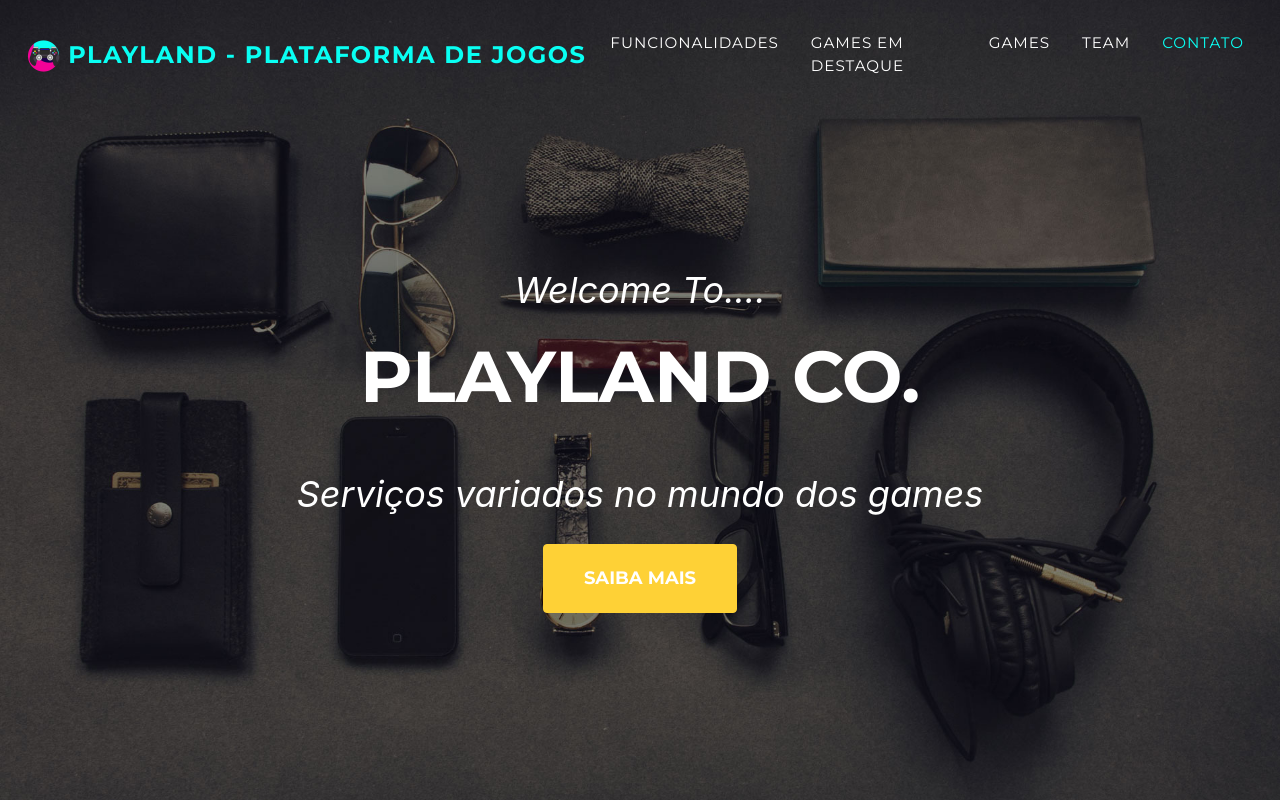
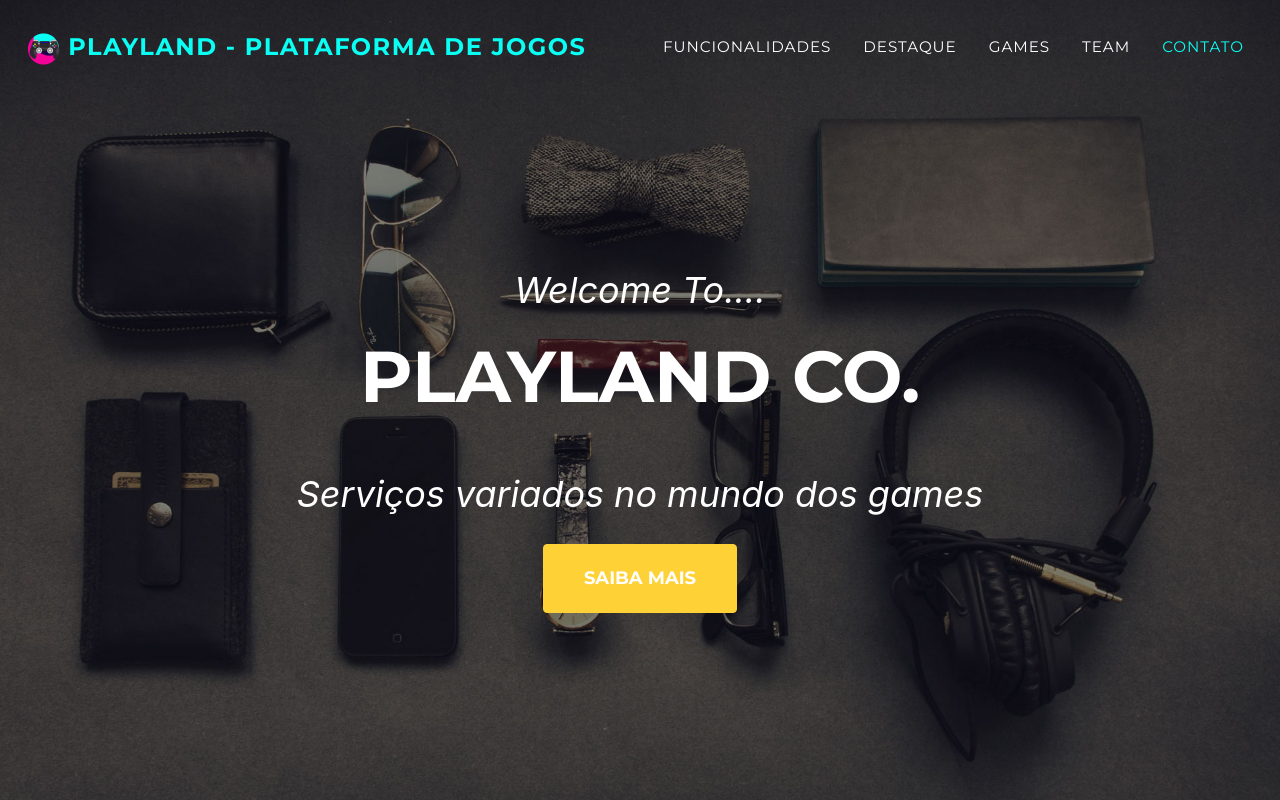
Before and after one commit to BrunoTgCotemig/Framework-trabalho-grupo6, a plain HTML site: page startbootstrap-agency-gh-pages/index.html in a window 1280 px wide. Shown: the top 800 px of the page. Drawn offline with nearby package versions, Linux system fonts and the light colour scheme; a web font is replaced by a local one.

Commit message:
Update index.html

```diff
--- a/startbootstrap-agency-gh-pages/index.html
+++ b/startbootstrap-agency-gh-pages/index.html
@@ -32,7 +32,7 @@
                 <div class="collapse navbar-collapse" id="navbarResponsive">
                     <ul class="navbar-nav text-uppercase ml-auto">
                         <li class="nav-item"><a class="nav-link js-scroll-trigger" href="#services">Funcionalidades</a></li>
-                        <li class="nav-item"><a class="nav-link js-scroll-trigger" href="#portfolio">Games em Destaque</a></li>
+                        <li class="nav-item"><a class="nav-link js-scroll-trigger" href="#portfolio">Destaque</a></li>
                         <li class="nav-item"><a class="nav-link js-scroll-trigger" href="#about">Games</a></li>
                         <li class="nav-item"><a class="nav-link js-scroll-trigger" href="#team">Team</a></li>
                         <li class="nav-item"><a class="nav-link js-scroll-trigger" href="#contact">Contato</a></li>
```
